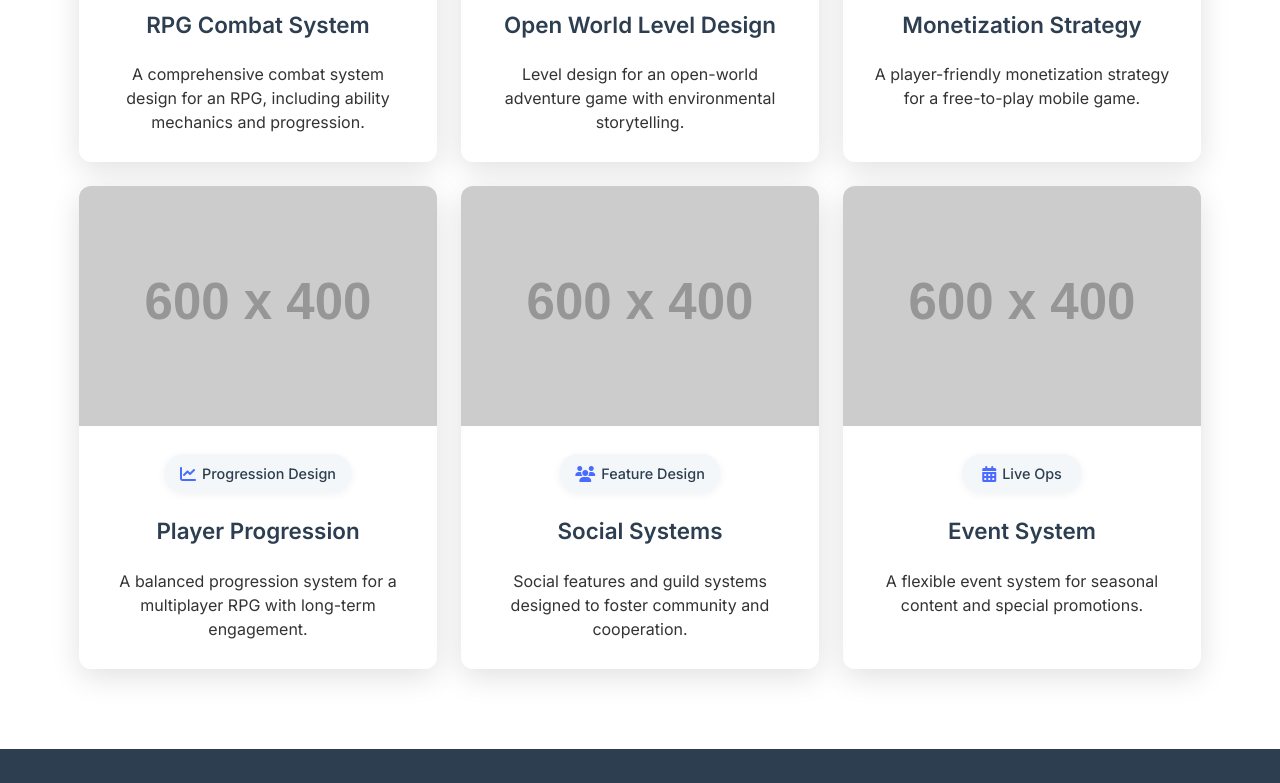
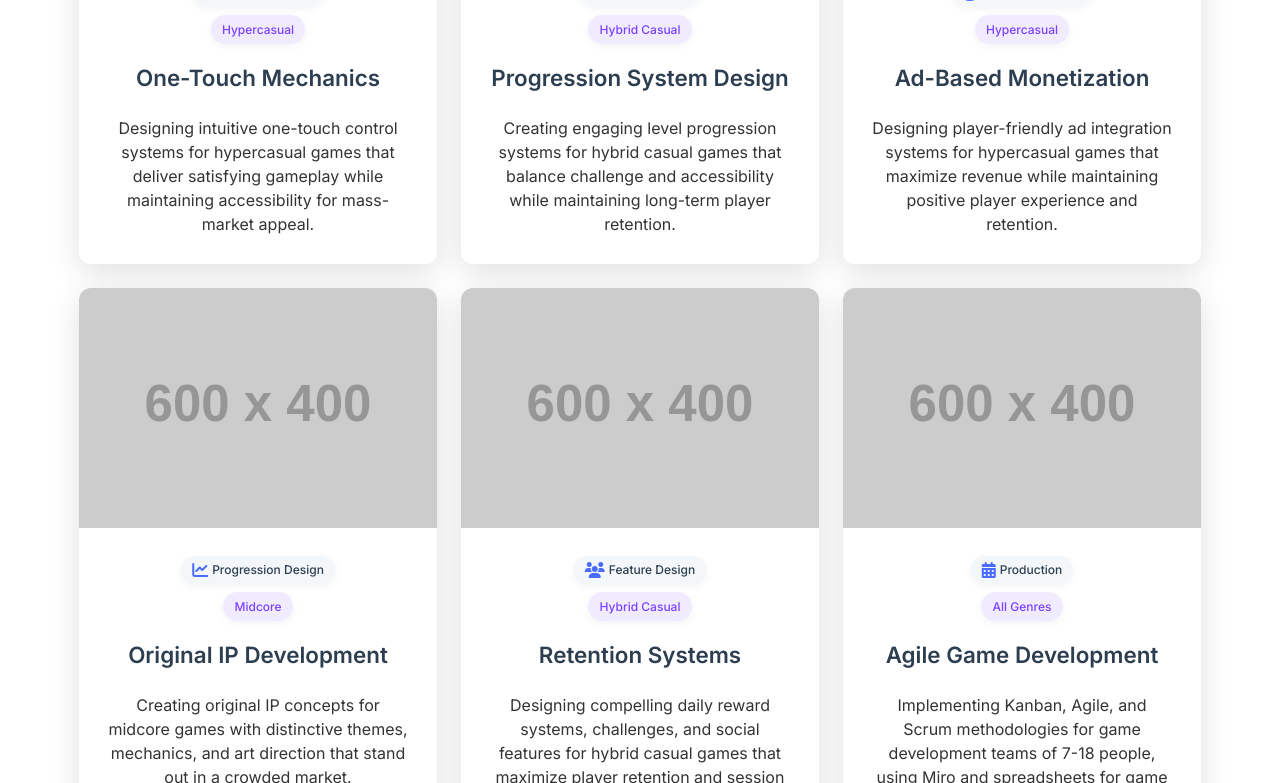
Before and after one commit to Diogo-G-Dias/Portfolio, a plain HTML site: page game-design.html in a window 1280 px wide. Shown: the part 770-1553 px from the top of the page. Drawn offline with Linux system fonts and the light colour scheme; placeholder pictures from the web are drawn by us.

Commit message:
Change text and added new tags

```diff
--- a/css/modern-style.css
+++ b/css/modern-style.css
@@ -418,22 +418,30 @@ nav {
     content: none;
 }
 
-.engine-tag {
+.engine-tag, .genre-tag {
     display: inline-flex;
     align-items: center;
     justify-content: center;
-    gap: 6px;
+    gap: 4px;
+    padding: 0.3rem 0.7rem;
+    border-radius: 50px;
+    font-weight: 500;
+    font-size: 0.75rem;
+    margin: 0 0.2rem 0.5rem 0.2rem;
+    transition: all var(--transition-speed) ease;
+    box-shadow: 0 2px 8px rgba(0, 0, 0, 0.05);
+    min-width: 60px;
+    text-align: center;
+}
+
+.engine-tag {
     background-color: var(--light-color);
     color: var(--dark-color);
-    padding: 0.5rem 1rem;
-    border-radius: 50px;
-    font-weight: 500;
-    font-size: 0.9rem;
-    margin-bottom: 0.75rem;
-    transition: all var(--transition-speed) ease;
-    box-shadow: 0 2px 8px rgba(0, 0, 0, 0.05);
-    min-width: 120px;
-    text-align: center;
+}
+
+.genre-tag {
+    background-color: rgba(123, 66, 255, 0.1);
+    color: var(--secondary-color);
 }
 
 .engine-tag:hover {
--- a/game-design.html
+++ b/game-design.html
@@ -37,7 +37,7 @@
         <section class="page-header animate-on-scroll">
             <div class="container">
                 <h1>Game Design</h1>
-                <p>A showcase of my game design documents, systems, level designs, and other design work.</p>
+                <p>A showcase of my game design work across hypercasual, hybrid casual, and midcore games, featuring original IP development, system design, and production methodologies.</p>
             </div>
         </section>
 
@@ -51,8 +51,9 @@
                         </div>
                         <div class="card-content">
                             <span class="engine-tag"><i class="fas fa-project-diagram"></i> System Design</span>
-                            <h3>RPG Combat System</h3>
-                            <p>A comprehensive combat system design for an RPG, including ability mechanics and progression.</p>
+                            <span class="genre-tag">Hypercasual</span>
+                            <h3>One-Touch Mechanics</h3>
+                            <p>Designing intuitive one-touch control systems for hypercasual games that deliver satisfying gameplay while maintaining accessibility for mass-market appeal.</p>
                         </div>
                     </a>
 
@@ -63,8 +64,9 @@
                         </div>
                         <div class="card-content">
                             <span class="engine-tag"><i class="fas fa-map"></i> Level Design</span>
-                            <h3>Open World Level Design</h3>
-                            <p>Level design for an open-world adventure game with environmental storytelling.</p>
+                            <span class="genre-tag">Hybrid Casual</span>
+                            <h3>Progression System Design</h3>
+                            <p>Creating engaging level progression systems for hybrid casual games that balance challenge and accessibility while maintaining long-term player retention.</p>
                         </div>
                     </a>
 
@@ -75,8 +77,9 @@
                         </div>
                         <div class="card-content">
                             <span class="engine-tag"><i class="fas fa-coins"></i> Economy Design</span>
-                            <h3>Monetization Strategy</h3>
-                            <p>A player-friendly monetization strategy for a free-to-play mobile game.</p>
+                            <span class="genre-tag">Hypercasual</span>
+                            <h3>Ad-Based Monetization</h3>
+                            <p>Designing player-friendly ad integration systems for hypercasual games that maximize revenue while maintaining positive player experience and retention.</p>
                         </div>
                     </a>
 
@@ -87,8 +90,9 @@
                         </div>
                         <div class="card-content">
                             <span class="engine-tag"><i class="fas fa-chart-line"></i> Progression Design</span>
-                            <h3>Player Progression</h3>
-                            <p>A balanced progression system for a multiplayer RPG with long-term engagement.</p>
+                            <span class="genre-tag">Midcore</span>
+                            <h3>Original IP Development</h3>
+                            <p>Creating original IP concepts for midcore games with distinctive themes, mechanics, and art direction that stand out in a crowded market.</p>
                         </div>
                     </a>
 
@@ -99,8 +103,9 @@
                         </div>
                         <div class="card-content">
                             <span class="engine-tag"><i class="fas fa-users"></i> Feature Design</span>
-                            <h3>Social Systems</h3>
-                            <p>Social features and guild systems designed to foster community and cooperation.</p>
+                            <span class="genre-tag">Hybrid Casual</span>
+                            <h3>Retention Systems</h3>
+                            <p>Designing compelling daily reward systems, challenges, and social features for hybrid casual games that maximize player retention and session frequency.</p>
                         </div>
                     </a>
 
@@ -110,9 +115,10 @@
                             <img src="https://via.placeholder.com/600x400.png?text=Game+Design+6" alt="Game Design 6">
                         </div>
                         <div class="card-content">
-                            <span class="engine-tag"><i class="fas fa-calendar-alt"></i> Live Ops</span>
-                            <h3>Event System</h3>
-                            <p>A flexible event system for seasonal content and special promotions.</p>
+                            <span class="engine-tag"><i class="fas fa-calendar-alt"></i> Production</span>
+                            <span class="genre-tag">All Genres</span>
+                            <h3>Agile Game Development</h3>
+                            <p>Implementing Kanban, Agile, and Scrum methodologies for game development teams of 7-18 people, using Miro and spreadsheets for game economy balancing and system design.</p>
                         </div>
                     </a>
                 </div>
```
Also changed, not shown: cv.html (+16 -16 lines), index.html (+13 -5 lines).
